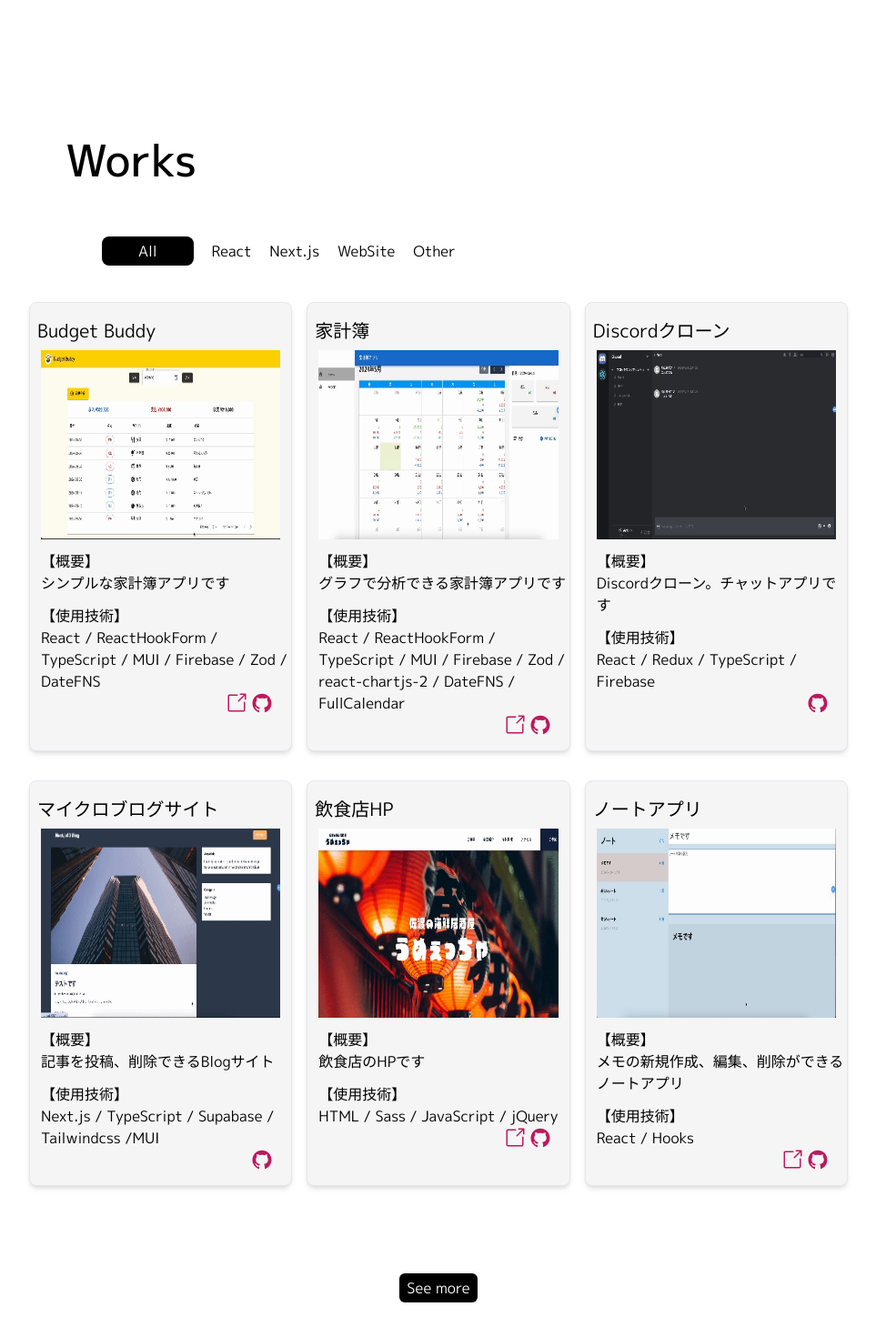
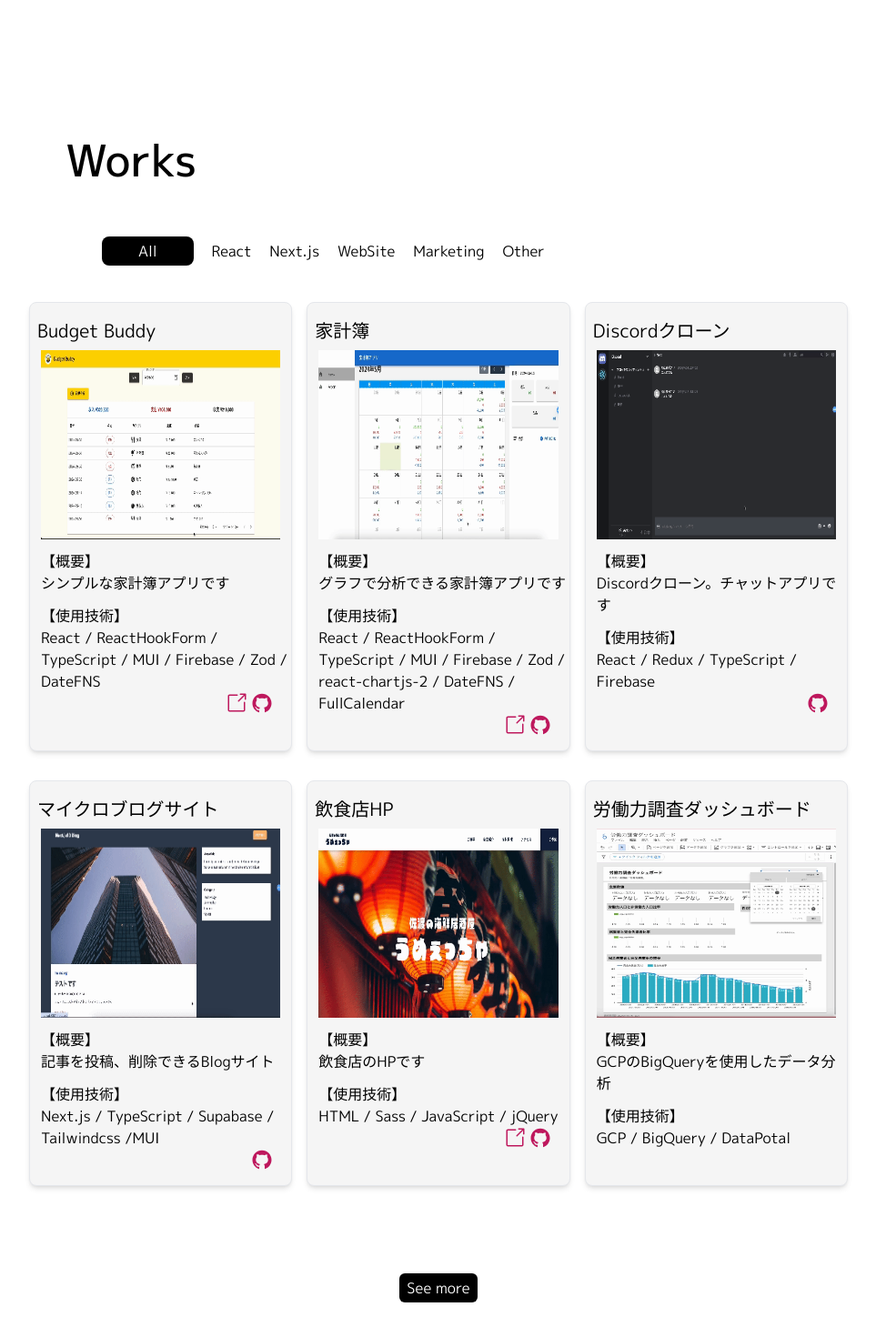
Before and after one commit to smieanne/portfolio-nextjs, a Next.js app: page / in a window 1280 px wide. Shown: the part 1829-3299 px from the top of the page at 91% size, without its empty margins (308-1271 px from the left). Built offline with nearby package versions, Linux system fonts and the light colour scheme.

Commit message:
BigQuery作品追加

```diff
--- a/components/ProjectFilter.js
+++ b/components/ProjectFilter.js
@@ -59,6 +59,16 @@ function ProjectFilter({ activeCategory, setActiveCategory, setFiltered }) {
       </button>
       <button
         className={
+          activeCategory == "Marketing"
+            ? "bg-black py-1 px-10 text-white rounded-lg"
+            : null
+        }
+        onClick={() => setActiveCategory("Marketing")}
+      >
+        Marketing
+      </button>
+      <button
+        className={
           activeCategory == "Other"
             ? "bg-black py-1 px-10 text-white rounded-lg"
             : null
--- a/constants/projects.js
+++ b/constants/projects.js
@@ -61,6 +61,32 @@ export const projects = [
     projectUrl: "https://smieanne.github.io/izakaya_hp/",
     deployed: true,
     deployed2: true,
+  },
+  {
+    name: "労働力調査ダッシュボード",
+    overviewtitle: "【概要】",
+    overview: "GCPのBigQueryを使用したデータ分析",
+    messagetitle: "【使用技術】",
+    message: "GCP / BigQuery / DataPotal",
+    // githubUrl: "https://github.com/smieanne/noteapp-with-react",
+    image: "../../assets/projects/marketing_labor.gif",
+    category: ["Marketing"],
+    // projectUrl: "https://noteapp-with-react-bay.vercel.app/",
+    // deployed: true,
+    // deployed2: true,
+  },
+  {
+    name: "売上ダッシュボード",
+    overviewtitle: "【概要】",
+    overview: "GCPのBigQueryを使用したデータ分析",
+    messagetitle: "【使用技術】",
+    message: "GCP / BigQuery / DataPotal",
+    // githubUrl: "https://github.com/smieanne/noteapp-with-react",
+    image: "../../assets/projects/marketing_revenue.gif",
+    category: ["Marketing"],
+    // projectUrl: "https://noteapp-with-react-bay.vercel.app/",
+    // deployed: true,
+    // deployed2: true,
   },
   {
     name: "ノートアプリ",
```
Also changed, not shown: public/assets/projects/marketing_labor.gif (added), public/assets/projects/marketing_revenue.gif (added).
